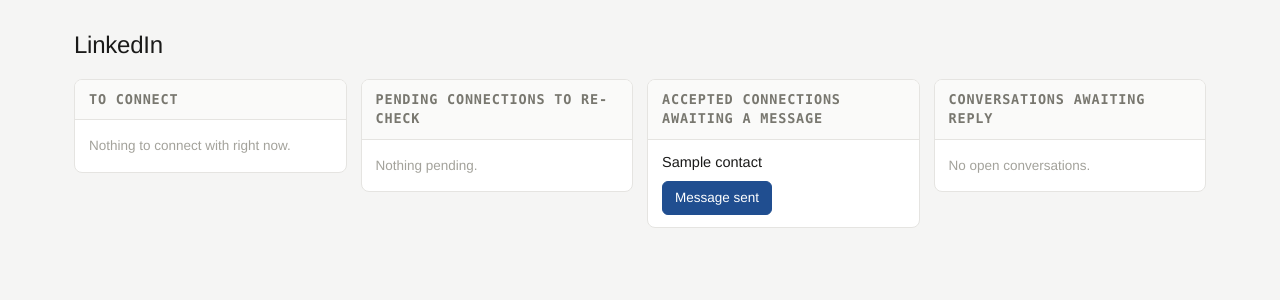
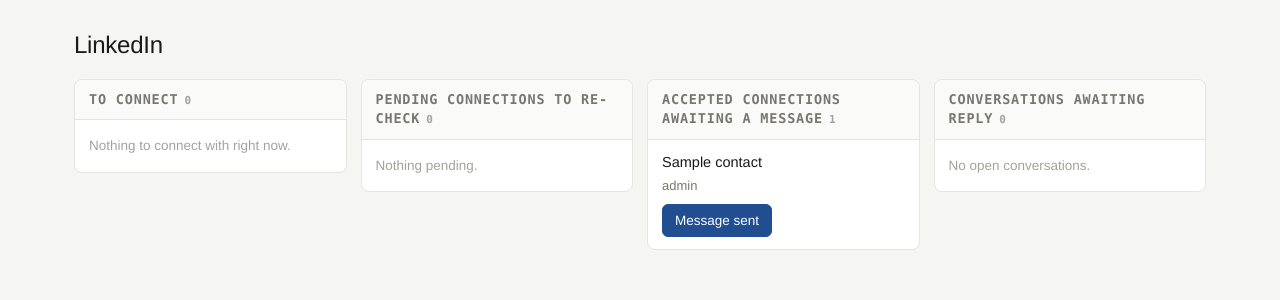
Before and after one commit to Seregawpn/SalesMachine, a FastAPI app: page /projects/1/linkedin in a window 1280 px wide. Shown: the part 56-356 px from the top of the page. Run offline with FastAPI, Linux system fonts and the light colour scheme; tables that the repository leaves empty hold one stand-in row (values such as "Sample post"); parts of the project's set-up code (start-up, migrations or seed data) failed here and were passed over.

Commit message:
style: show role and column counts on the LinkedIn board

```diff
--- a/src/project_os/web/static/style.css
+++ b/src/project_os/web/static/style.css
@@ -193,6 +193,9 @@ input, select, textarea { font: inherit; border: 1px solid var(--border); border
 .company-people { background: var(--row-alt-bg); padding: 0 18px 14px 34px; }
 .company-people table { background: var(--surface); border: 1px solid var(--border); border-radius: 6px; }
 
+.board-col-count { font-family: var(--font-mono); font-size: 11px; color: var(--text-muted); margin-left: 6px; }
+.li-row-role { color: var(--text-secondary); font-size: 13px; margin-top: -4px; }
+
 .flash-error {
   background: var(--error-bg);
   color: var(--error-fg);
--- a/src/project_os/web/templates/linkedin_queue.html
+++ b/src/project_os/web/templates/linkedin_queue.html
@@ -5,10 +5,11 @@
 
 <div class="board">
   <section class="board-col" aria-labelledby="to-connect-heading">
-    <h3 class="board-col-header" id="to-connect-heading">To connect</h3>
+    <h3 class="board-col-header" id="to-connect-heading">To connect<span class="board-col-count">{{ queue["to_connect"] | length }}</span></h3>
     {% for row in queue["to_connect"] %}
     <div class="li-row" id="li-row-{{ row['id'] }}">
       <div class="li-row-name">{{ row["name"] }}</div>
+      {% if row["role"] %}<div class="li-row-role">{{ row["role"] }}</div>{% endif %}
       <div class="li-row-actions">
         <form method="post" action="/projects/{{ project_id }}/linkedin/{{ row['id'] }}/state"
               hx-post="/projects/{{ project_id }}/linkedin/{{ row['id'] }}/state"
@@ -24,10 +25,11 @@
   </section>
 
   <section class="board-col" aria-labelledby="pending-recheck-heading">
-    <h3 class="board-col-header" id="pending-recheck-heading">Pending connections to re-check</h3>
+    <h3 class="board-col-header" id="pending-recheck-heading">Pending connections to re-check<span class="board-col-count">{{ queue["pending_recheck"] | length }}</span></h3>
     {% for row in queue["pending_recheck"] %}
     <div class="li-row" id="li-row-{{ row['id'] }}">
       <div class="li-row-name">{{ row["name"] }}</div>
+      {% if row["role"] %}<div class="li-row-role">{{ row["role"] }}</div>{% endif %}
       <div class="li-row-actions">
         <form method="post" action="/projects/{{ project_id }}/linkedin/{{ row['id'] }}/state"
               hx-post="/projects/{{ project_id }}/linkedin/{{ row['id'] }}/state"
@@ -49,10 +51,11 @@
   </section>
 
   <section class="board-col" aria-labelledby="awaiting-message-heading">
-    <h3 class="board-col-header" id="awaiting-message-heading">Accepted connections awaiting a message</h3>
+    <h3 class="board-col-header" id="awaiting-message-heading">Accepted connections awaiting a message<span class="board-col-count">{{ queue["awaiting_message"] | length }}</span></h3>
     {% for row in queue["awaiting_message"] %}
     <div class="li-row" id="li-row-{{ row['id'] }}">
       <div class="li-row-name">{{ row["name"] }}</div>
+      {% if row["role"] %}<div class="li-row-role">{{ row["role"] }}</div>{% endif %}
       <div class="li-row-actions">
         <form method="post" action="/projects/{{ project_id }}/linkedin/{{ row['id'] }}/state"
               hx-post="/projects/{{ project_id }}/linkedin/{{ row['id'] }}/state"
@@ -68,10 +71,11 @@
   </section>
 
   <section class="board-col" aria-labelledby="awaiting-reply-heading">
-    <h3 class="board-col-header" id="awaiting-reply-heading">Conversations awaiting reply</h3>
+    <h3 class="board-col-header" id="awaiting-reply-heading">Conversations awaiting reply<span class="board-col-count">{{ queue["awaiting_reply"] | length }}</span></h3>
     {% for row in queue["awaiting_reply"] %}
     <div class="li-row" id="li-row-{{ row['id'] }}">
       <div class="li-row-name">{{ row["name"] }}</div>
+      {% if row["role"] %}<div class="li-row-role">{{ row["role"] }}</div>{% endif %}
       <div class="li-row-actions">
         <form method="post" action="/projects/{{ project_id }}/linkedin/{{ row['id'] }}/state"
               hx-post="/projects/{{ project_id }}/linkedin/{{ row['id'] }}/state"
```
